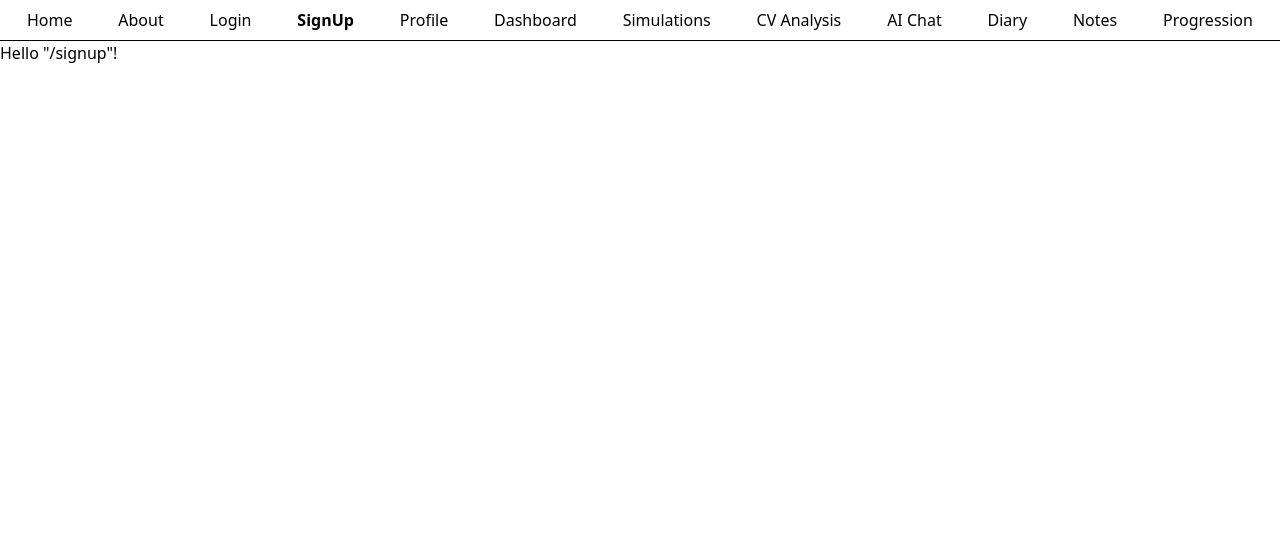
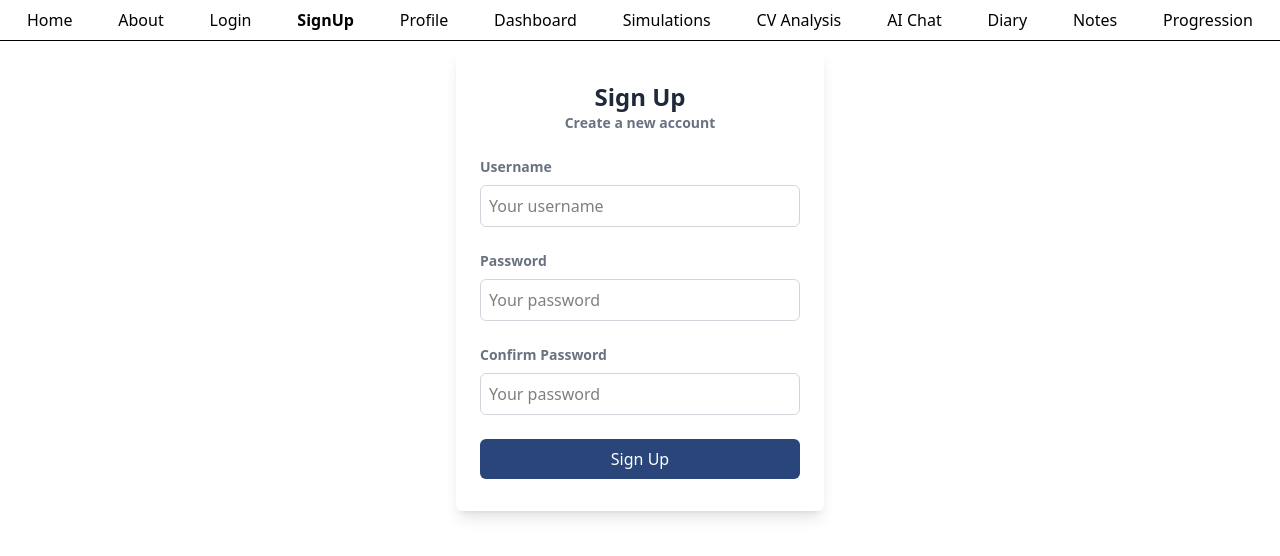
Before and after one commit to Tugduoff/TalkUp.AI, a React (Vite) app in the folder web/: page /signup in a window 1280 px wide. Shown: the top 556 px of the page. Built offline with nearby package versions, Linux system fonts and the light colour scheme.

Commit message:
add: signupform component to signup page

```diff
--- a/web/src/routes/signup.tsx
+++ b/web/src/routes/signup.tsx
@@ -1,9 +1,14 @@
+import SignUpForm from '@/components/molecules/auth/SignUpForm';
 import { createFileRoute } from '@tanstack/react-router';
 
 export const Route = createFileRoute('/signup')({
-  component: RouteComponent,
+  component: SignUp,
 });
 
-function RouteComponent() {
-  return <div>Hello "/signup"!</div>;
+function SignUp() {
+  return (
+    <div className="p-2 flex flex-col items-center w-full gap-4">
+      <SignUpForm />
+    </div>
+  );
 }
```
